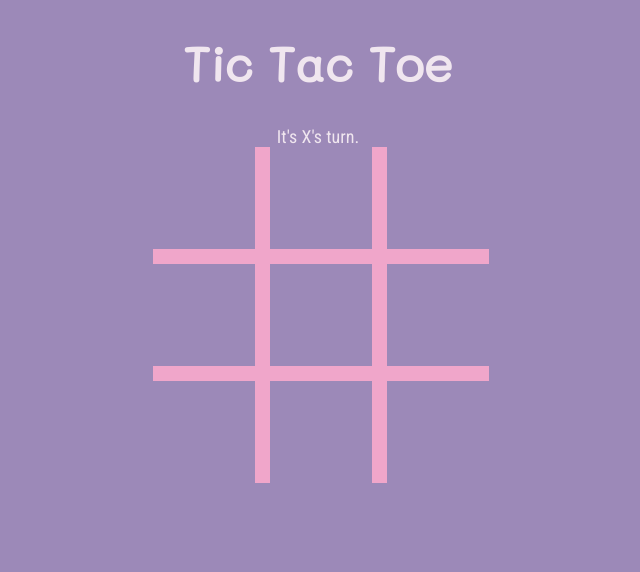
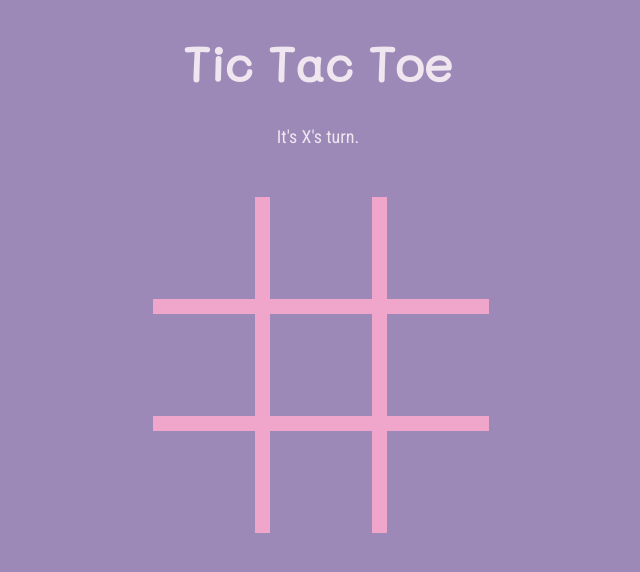
Before and after one commit to donatelucas/TicTacToeExpanded, a plain HTML site: page tictactoe.html in a window 1280 px wide. Shown: the whole page, without its empty margins (322-962 px from the left). Drawn offline with Linux system fonts and the light colour scheme.

Commit message:
Fixing merge conflicts

```diff
--- a/style.css
+++ b/style.css
@@ -15,16 +15,13 @@ h1 {
     text-align: center;
     font-size: 18px;
     color: #F0E6EF;
-<<<<<<< HEAD
     padding-bottom: 50px;
 }
 
 .container {
     margin: 0 auto;
     width: 330px;
-=======
     text-align: center;
->>>>>>> origin/master
 }
 
 td {
```
